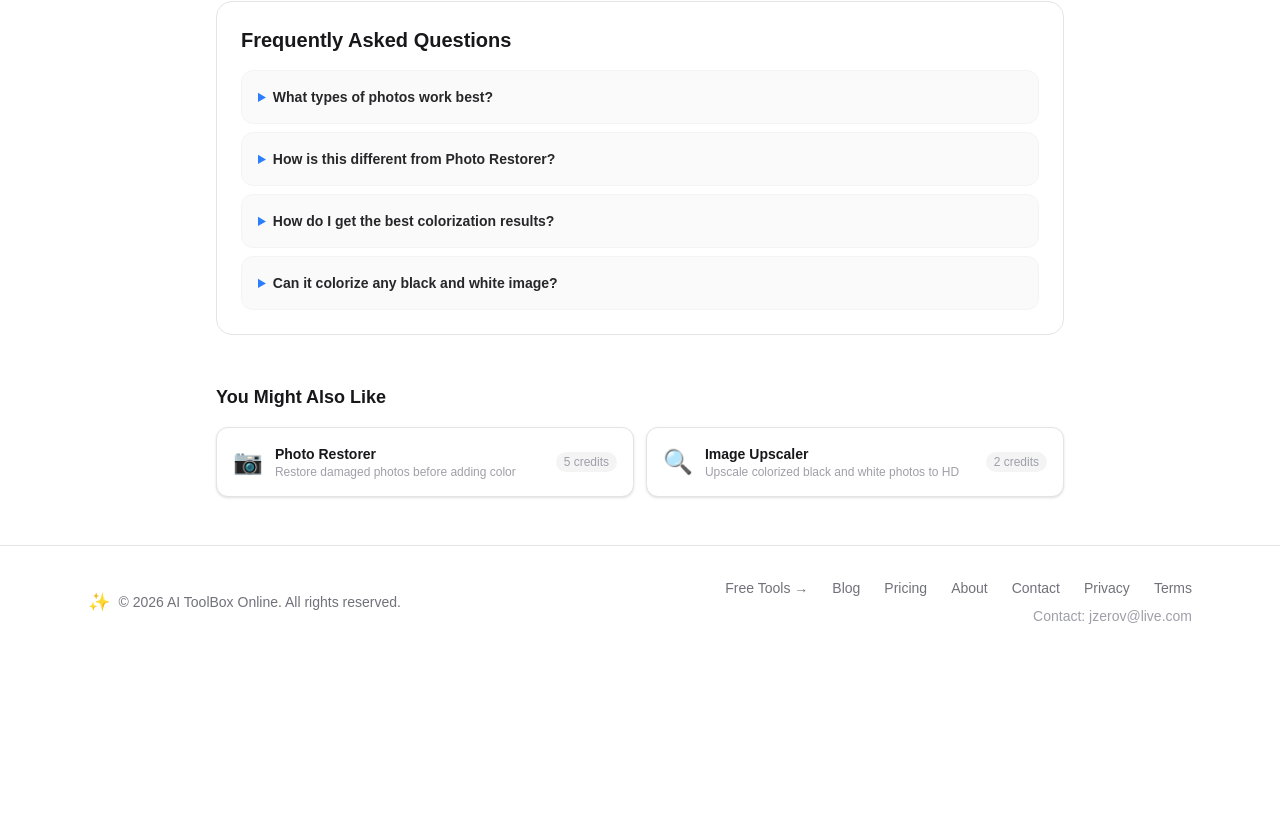
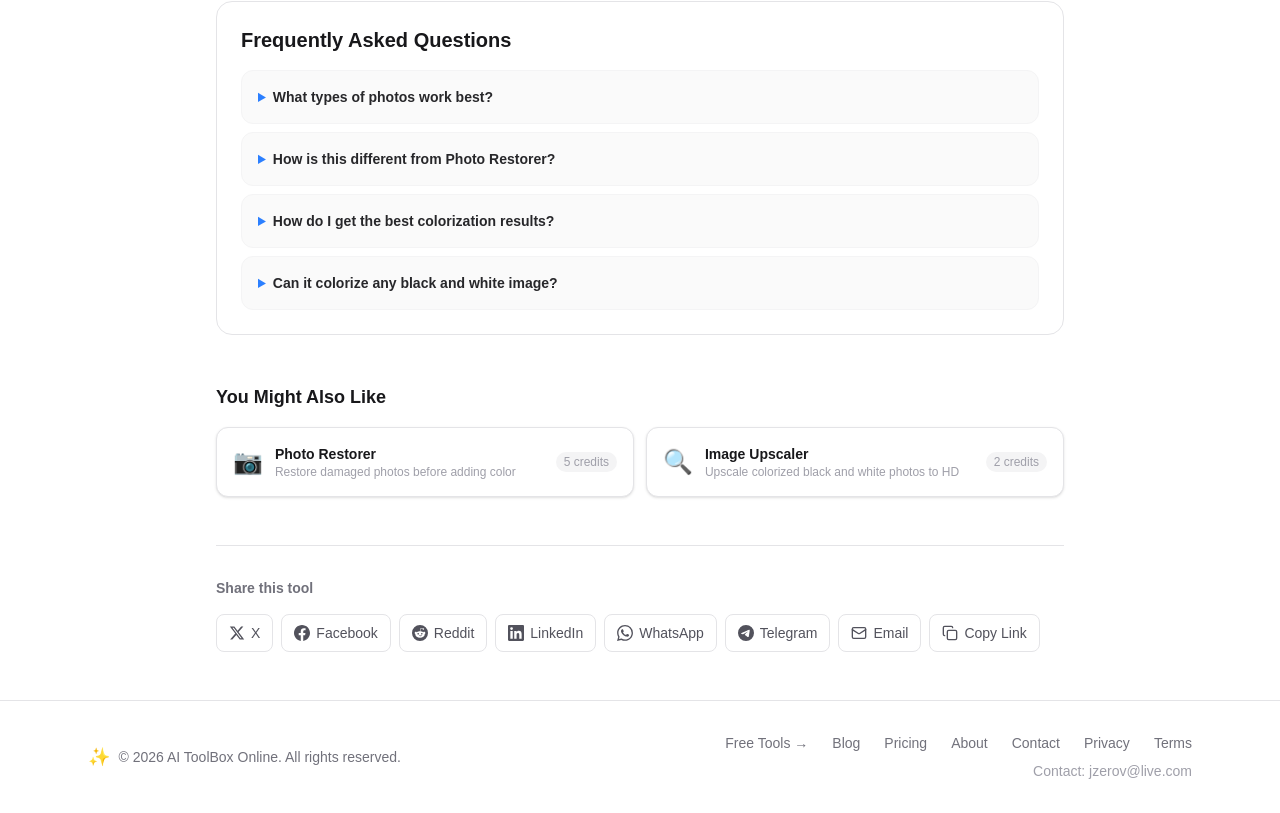
Before and after one commit to liujun418/ai-toolbox, a Next.js app: page /en/tools/colorizer in a window 1280 px wide. Shown: the part 878-1691 px from the top of the page. Before the commit the page ends 1536 px from the top, so only its background shows below. Built offline with nearby package versions, Linux system fonts and the light colour scheme; no server answers.

Commit message:
Add ShareBar: multi-platform social sharing to ToolLayout

```diff
--- /dev/null
+++ b/src/components/ShareBar.tsx
@@ -0,0 +1,114 @@
+"use client";
+
+import { useState } from "react";
+
+interface ShareBarProps {
+  locale?: string;
+  dict?: Record<string, unknown>;
+}
+
+export default function ShareBar({ locale = "en", dict }: ShareBarProps) {
+  const [copied, setCopied] = useState(false);
+  const t = ((dict as any)?.shareBar) || {};
+  const label = t.share || "Share this tool";
+  const copiedLabel = { en: "Copied!", es: "¡Copiado!", ar: "تم النسخ!" }[locale] || "Copied!";
+
+  const url = typeof window !== "undefined" ? window.location.href : "";
+  const title = typeof window !== "undefined" ? document.title : "";
+
+  const shareLinks = [
+    {
+      id: "twitter",
+      label: "X",
+      title: t.twitter || "Share on X",
+      href: `https://x.com/intent/tweet?text=${encodeURIComponent(title)}&url=${encodeURIComponent(url)}`,
+      icon: <svg width="16" height="16" viewBox="0 0 24 24" fill="currentColor"><path d="M18.244 2.25h3.308l-7.227 8.26 8.502 11.24H16.17l-5.214-6.817L4.99 21.75H1.68l7.73-8.835L1.254 2.25H8.08l4.713 6.231zm-1.161 17.52h1.833L7.084 4.126H5.117z"/></svg>,
+    },
+    {
+      id: "facebook",
+      label: "Facebook",
+      title: t.facebook || "Share on Facebook",
+      href: `https://www.facebook.com/sharer/sharer.php?u=${encodeURIComponent(url)}`,
+      icon: <svg width="16" height="16" viewBox="0 0 24 24" fill="currentColor"><path d="M24 12.073c0-6.627-5.373-12-12-12s-12 5.373-12 12c0 5.99 4.388 10.954 10.125 11.854v-8.385H7.078v-3.47h3.047V9.43c0-3.007 1.792-4.669 4.533-4.669 1.312 0 2.686.235 2.686.235v2.953H15.83c-1.491 0-1.956.925-1.956 1.874v2.25h3.328l-.532 3.47h-2.796v8.385C19.612 23.027 24 18.062 24 12.073z"/></svg>,
+    },
+    {
+      id: "reddit",
+      label: "Reddit",
+      title: t.reddit || "Share on Reddit",
+      href: `https://www.reddit.com/submit?url=${encodeURIComponent(url)}&title=${encodeURIComponent(title)}`,
+      icon: <svg width="16" height="16" viewBox="0 0 24 24" fill="currentColor"><path d="M12 0A12 12 0 0 0 0 12a12 12 0 0 0 12 12 12 12 0 0 0 12-12A12 12 0 0 0 12 0zm5.01 4.744c.688 0 1.25.561 1.25 1.249a1.25 1.25 0 0 1-2.498.056l-2.597-.547-.8 3.747c1.824.07 3.48.632 4.674 1.488.308-.309.73-.491 1.207-.491.968 0 1.754.786 1.754 1.754 0 .716-.435 1.333-1.01 1.614a3.111 3.111 0 0 1 .042.52c0 2.694-3.13 4.87-7.004 4.87-3.874 0-7.004-2.176-7.004-4.87 0-.183.015-.366.043-.534A1.748 1.748 0 0 1 4.028 12c0-.968.786-1.754 1.754-1.754.463 0 .898.196 1.207.47 1.207-.883 2.878-1.43 4.744-1.487l.885-4.182a.342.342 0 0 1 .14-.197.35.35 0 0 1 .238-.042l2.906.617a1.214 1.214 0 0 1 1.108-.681zM9.25 12C8.56 12 8 12.56 8 13.25s.56 1.25 1.25 1.25 1.25-.56 1.25-1.25S9.94 12 9.25 12zm5.5 0c-.69 0-1.25.56-1.25 1.25s.56 1.25 1.25 1.25 1.25-.56 1.25-1.25-.56-1.25-1.25-1.25zm-3.73 4.16c.256.315.801.706 1.73.706.93 0 1.45-.391 1.73-.706a.5.5 0 0 0-.76-.652c-.14.188-.468.358-.97.358s-.83-.17-.97-.358a.5.5 0 0 0-.76.652z"/></svg>,
+    },
+    {
+      id: "linkedin",
+      label: "LinkedIn",
+      title: t.linkedin || "Share on LinkedIn",
+      href: `https://www.linkedin.com/sharing/share-offsite/?url=${encodeURIComponent(url)}`,
+      icon: <svg width="16" height="16" viewBox="0 0 24 24" fill="currentColor"><path d="M20.447 20.452h-3.554v-5.569c0-1.328-.027-3.037-1.852-3.037-1.853 0-2.136 1.445-2.136 2.939v5.667H9.351V9h3.414v1.561h.046c.477-.9 1.637-1.85 3.37-1.85 3.601 0 4.267 2.37 4.267 5.455v6.286zM5.337 7.433a2.062 2.062 0 0 1-2.063-2.065 2.064 2.064 0 1 1 2.063 2.065zm1.782 13.019H3.555V9h3.564v11.452zM22.225 0H1.771C.792 0 0 .774 0 1.729v20.542C0 23.227.792 24 1.771 24h20.451C23.2 24 24 23.227 24 22.271V1.729C24 .774 23.2 0 22.222 0h.003z"/></svg>,
+    },
+    {
+      id: "whatsapp",
+      label: "WhatsApp",
+      title: t.whatsapp || "Share on WhatsApp",
+      href: `https://wa.me/?text=${encodeURIComponent(title + " " + url)}`,
+      icon: <svg width="16" height="16" viewBox="0 0 24 24" fill="currentColor"><path d="M17.472 14.382c-.297-.149-1.758-.867-2.03-.967-.273-.099-.471-.148-.67.15-.197.297-.767.966-.94 1.164-.173.199-.347.223-.644.075-.297-.15-1.255-.463-2.39-1.475-.883-.788-1.48-1.761-1.653-2.059-.173-.297-.018-.458.13-.606.134-.133.298-.347.446-.52.149-.174.198-.298.298-.497.099-.198.05-.371-.025-.52-.075-.149-.669-1.612-.916-2.207-.242-.579-.487-.5-.669-.51-.173-.008-.371-.01-.57-.01-.198 0-.52.074-.792.372-.272.297-1.04 1.016-1.04 2.479 0 1.462 1.065 2.875 1.213 3.074.149.198 2.096 3.2 5.077 4.487.709.306 1.262.489 1.694.625.712.227 1.36.195 1.871.118.571-.085 1.758-.719 2.006-1.413.248-.694.248-1.289.173-1.413-.074-.124-.272-.198-.57-.347m-5.421 7.403h-.004a9.87 9.87 0 0 1-5.031-1.378l-.361-.214-3.741.982.998-3.648-.235-.374a9.86 9.86 0 0 1-1.51-5.26c.001-5.45 4.436-9.884 9.888-9.884 2.64 0 5.122 1.03 6.988 2.898a9.825 9.825 0 0 1 2.893 6.994c-.003 5.45-4.437 9.884-9.885 9.884m8.413-18.297A11.815 11.815 0 0 0 12.05 0C5.495 0 .16 5.335.157 11.892c0 2.096.547 4.142 1.588 5.945L.057 24l6.305-1.654a11.882 11.882 0 0 0 5.683 1.448h.005c6.554 0 11.89-5.335 11.893-11.893a11.821 11.821 0 0 0-3.48-8.413z"/></svg>,
+    },
+    {
+      id: "telegram",
+      label: "Telegram",
+      title: t.telegram || "Share on Telegram",
+      href: `https://t.me/share/url?url=${encodeURIComponent(url)}&text=${encodeURIComponent(title)}`,
+      icon: <svg width="16" height="16" viewBox="0 0 24 24" fill="currentColor"><path d="M11.944 0A12 12 0 0 0 0 12a12 12 0 0 0 12 12 12 12 0 0 0 12-12A12 12 0 0 0 12 0a12 12 0 0 0-.056 0zm4.962 7.224c.1-.002.321.023.465.14a.506.506 0 0 1 .171.325c.016.093.036.306.02.472-.18 1.898-.962 6.502-1.36 8.627-.168.9-.499 1.201-.82 1.23-.696.065-1.225-.46-1.9-.902-1.056-.693-1.653-1.124-2.678-1.8-1.185-.78-.417-1.21.258-1.91.177-.184 3.247-2.977 3.307-3.23.007-.032.014-.15-.056-.212s-.174-.041-.249-.024c-.106.024-1.793 1.14-5.061 3.345-.48.33-.913.49-1.302.48-.428-.008-1.252-.241-1.865-.44-.752-.245-1.349-.374-1.297-.789.027-.216.325-.437.893-.663 3.498-1.524 5.83-2.529 6.998-3.014 3.332-1.386 4.025-1.627 4.476-1.635z"/></svg>,
+    },
+    {
+      id: "email",
+      label: "Email",
+      title: t.email || "Share via Email",
+      href: `mailto:?subject=${encodeURIComponent(title)}&body=${encodeURIComponent(url)}`,
+      icon: <svg width="16" height="16" viewBox="0 0 24 24" fill="none" stroke="currentColor" strokeWidth="2" strokeLinecap="round" strokeLinejoin="round"><rect width="20" height="16" x="2" y="4" rx="2"/><path d="m22 7-8.97 5.7a1.94 1.94 0 0 1-2.06 0L2 7"/></svg>,
+    },
+    {
+      id: "copy",
+      label: copied ? copiedLabel : (t.copy || "Copy Link"),
+      title: t.copyTitle || "Copy link",
+      href: "#",
+      icon: copied
+        ? <svg width="16" height="16" viewBox="0 0 24 24" fill="none" stroke="currentColor" strokeWidth="2" strokeLinecap="round" strokeLinejoin="round"><polyline points="20 6 9 17 4 12"/></svg>
+        : <svg width="16" height="16" viewBox="0 0 24 24" fill="none" stroke="currentColor" strokeWidth="2" strokeLinecap="round" strokeLinejoin="round"><rect width="14" height="14" x="8" y="8" rx="2" ry="2"/><path d="M4 16c-1.1 0-2-.9-2-2V4c0-1.1.9-2 2-2h10c1.1 0 2 .9 2 2"/></svg>,
+    },
+  ];
+
+  async function handleCopy(e: React.MouseEvent) {
+    e.preventDefault();
+    try {
+      await navigator.clipboard.writeText(url);
+      setCopied(true);
+      setTimeout(() => setCopied(false), 2000);
+    } catch {}
+  }
+
+  return (
+    <div className="mt-12 border-t border-zinc-200 pt-8 dark:border-zinc-800">
+      <p className="mb-4 text-sm font-semibold text-zinc-500 dark:text-zinc-400">{label}</p>
+      <div className="flex flex-wrap items-center gap-2">
+        {shareLinks.map((link) => (
+          <a
+            key={link.id}
+            href={link.href}
+            target={link.id === "copy" || link.id === "email" ? undefined : "_blank"}
+            rel="noopener noreferrer"
+            onClick={link.id === "copy" ? handleCopy : undefined}
+            title={link.title}
+            className={`inline-flex items-center gap-1.5 rounded-lg border px-3 py-2 text-sm font-medium transition-colors ${
+              link.id === "copy" && copied
+                ? "border-green-300 bg-green-50 text-green-700 dark:border-green-800 dark:bg-green-900/30 dark:text-green-400"
+                : "border-zinc-200 text-zinc-600 hover:border-zinc-300 hover:bg-zinc-50 dark:border-zinc-700 dark:text-zinc-400 dark:hover:border-zinc-600 dark:hover:bg-zinc-800/50"
+            }`}
+          >
+            {link.icon}
+            <span className="hidden sm:inline">{link.label}</span>
+          </a>
+        ))}
+      </div>
+    </div>
+  );
+}
--- a/src/components/ToolLayout.tsx
+++ b/src/components/ToolLayout.tsx
@@ -3,6 +3,7 @@
 import type { Tool } from "@/lib/tools";
 import { getCreditCost } from "@/lib/creditCosts";
 import RelatedTools from "@/components/RelatedTools";
+import ShareBar from "@/components/ShareBar";
 
 interface ToolLayoutProps {
   toolId: string;
@@ -162,6 +163,7 @@
       )}
 
       <RelatedTools toolId={toolId} locale={locale} dict={dict as Record<string, unknown>} />
+      <ShareBar locale={locale} dict={dict as Record<string, unknown>} />
     </div>
   );
 }
--- a/src/locales/ar/common.json
+++ b/src/locales/ar/common.json
@@ -1059,5 +1059,17 @@
 		"failed": "فشل التحقق",
 		"invalidToken": "رمز التحقق غير صالح أو منتهي الصلاحية.",
 		"backToHome": "العودة إلى الرئيسية"
+	},
+	"shareBar": {
+		"share": "شارك هذه الأداة",
+		"twitter": "شارك على X",
+		"facebook": "شارك على فيسبوك",
+		"reddit": "شارك على ريديت",
+		"linkedin": "شارك على لينكد إن",
+		"whatsapp": "شارك على واتساب",
+		"telegram": "شارك على تيليجرام",
+		"email": "شارك عبر البريد",
+		"copy": "نسخ الرابط",
+		"copyTitle": "نسخ الرابط إلى الحافظة"
 	}
 }
--- a/src/locales/en/common.json
+++ b/src/locales/en/common.json
@@ -1304,5 +1304,17 @@
 		"failed": "Verification Failed",
 		"invalidToken": "Invalid or expired verification token.",
 		"backToHome": "Back to Home"
+	},
+	"shareBar": {
+		"share": "Share this tool",
+		"twitter": "Share on X",
+		"facebook": "Share on Facebook",
+		"reddit": "Share on Reddit",
+		"linkedin": "Share on LinkedIn",
+		"whatsapp": "Share on WhatsApp",
+		"telegram": "Share on Telegram",
+		"email": "Share via Email",
+		"copy": "Copy Link",
+		"copyTitle": "Copy link to clipboard"
 	}
 }
--- a/src/locales/es/common.json
+++ b/src/locales/es/common.json
@@ -1155,5 +1155,17 @@
 		"failed": "Verificación Fallida",
 		"invalidToken": "Token de verificación inválido o expirado.",
 		"backToHome": "Volver al Inicio"
+	},
+	"shareBar": {
+		"share": "Compartir esta herramienta",
+		"twitter": "Compartir en X",
+		"facebook": "Compartir en Facebook",
+		"reddit": "Compartir en Reddit",
+		"linkedin": "Compartir en LinkedIn",
+		"whatsapp": "Compartir en WhatsApp",
+		"telegram": "Compartir en Telegram",
+		"email": "Compartir por Email",
+		"copy": "Copiar Enlace",
+		"copyTitle": "Copiar enlace al portapapeles"
 	}
 }
```
